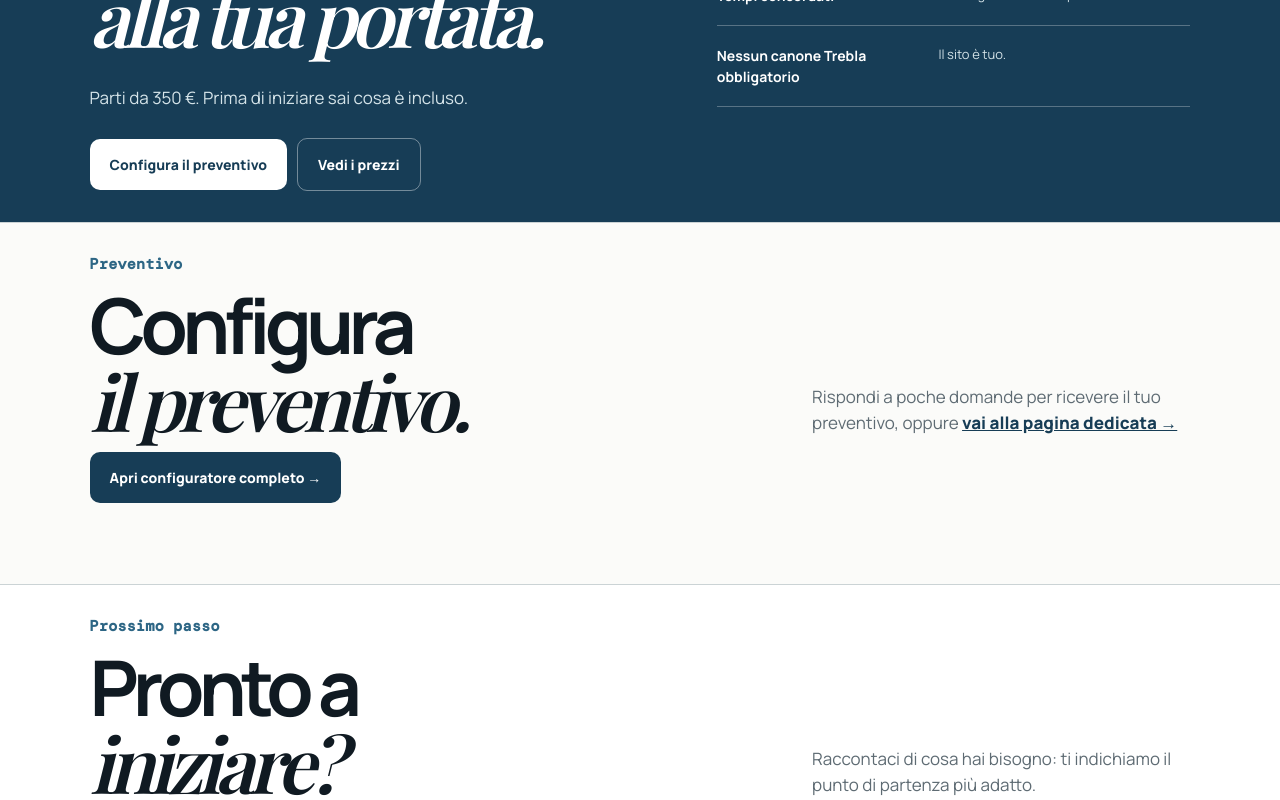
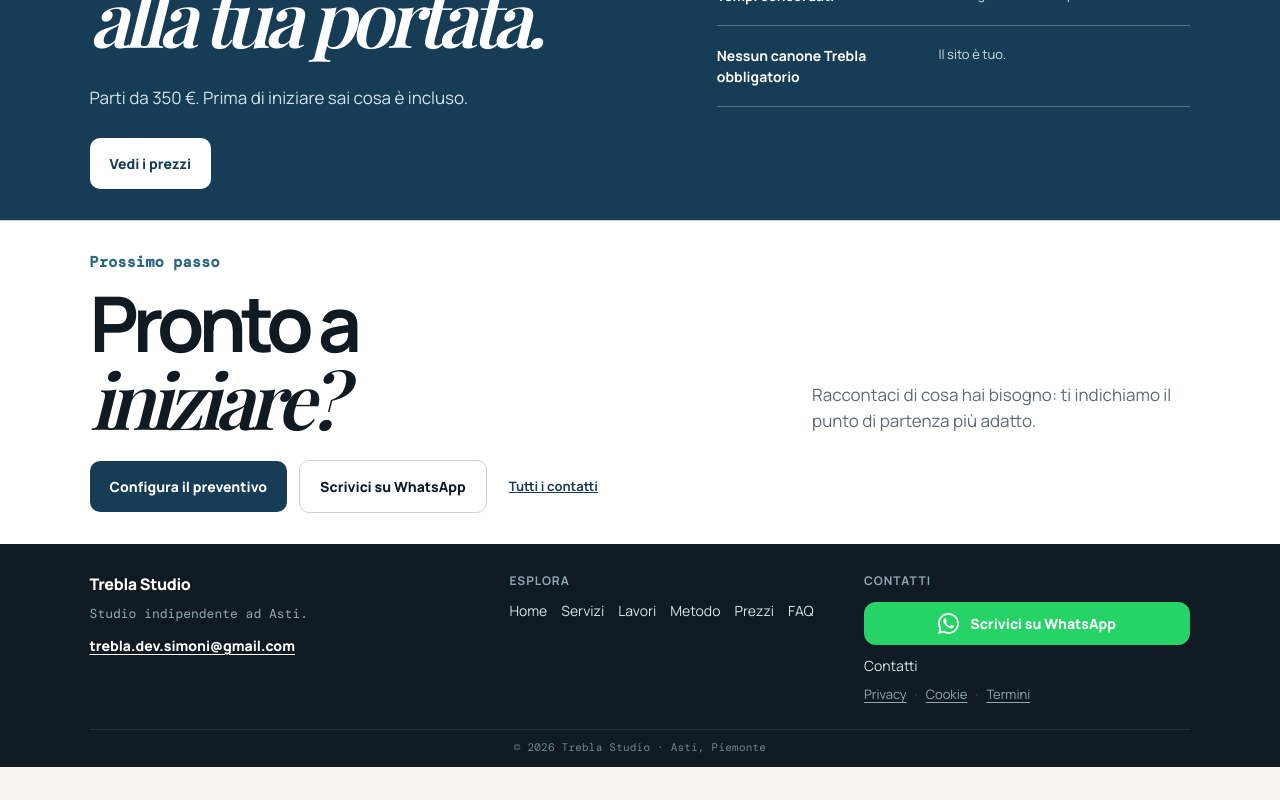
Before and after one commit to TREBLADEV72800/TreblaStudio, a React (Vite) app: page / in a window 1280 px wide. Shown: the part 1900-2700 px from the top of the page. After the commit the page ends 2667 px from the top, so only its background shows below. Built offline with nearby package versions, Linux system fonts and the light colour scheme; a web font is replaced by a local one.

Commit message:
fix: footer rimossi 'Contatti, su appuntamento' e 'Siti web per piccole attività in Piemonte', home ridotta a 2 configuratore (hero + finale), rimosso teaser preventivo-home e bottone prezzo duplicato

```diff
--- a/src/main.jsx
+++ b/src/main.jsx
@@ -452,7 +452,7 @@ function Footer() {
       <div style={{ display: 'grid', gridTemplateColumns: '1.2fr 1fr 1fr', gap: '28px', width: '100%', maxWidth: '1200px', textAlign: 'left' }}>
         <div>
           <strong className="footer-brand">Trebla Studio</strong>
-          <p style={{ marginTop: '8px', lineHeight: '1.6' }}>Studio indipendente ad Asti.<br />Siti web per piccole attività in Piemonte.</p>
+          <p style={{ marginTop: '8px', lineHeight: '1.6' }}>Studio indipendente ad Asti.</p>
           <a href={`mailto:${email}`} style={{ display: 'inline-block', marginTop: '10px', color: '#fff', fontWeight: 800, fontSize: '14px', textDecoration: 'underline', textUnderlineOffset: '3px' }}>{email}</a>
         </div>
         <nav aria-label="Navigazione footer" style={{ display: 'flex', flexDirection: 'column', gap: '8px' }}>
@@ -469,7 +469,7 @@ function Footer() {
         <div style={{ display: 'flex', flexDirection: 'column', gap: '10px' }}>
           <strong style={{ fontSize: '12px', letterSpacing: '0.08em', textTransform: 'uppercase', color: '#8ea8b3', marginBottom: '2px' }}>Contatti</strong>
           <a className="footer-whatsapp" href={`https://wa.me/${whatsapp}`} aria-label="Scrivici su WhatsApp, preferito" style={{ padding: '11px 16px', fontSize: '14px', justifyContent: 'center', width: '100%' }}><WhatsAppIcon /> Scrivici su WhatsApp</a>
-          <Link to="/contatti" style={{ color: '#d8e3e7', fontSize: '14px' }}>Contatti, su appuntamento</Link>
+          <Link to="/contatti" style={{ color: '#d8e3e7', fontSize: '14px' }}>Contatti</Link>
           <div style={{ display: 'flex', flexWrap: 'wrap', alignItems: 'center', gap: '8px', marginTop: '2px', fontSize: '13px', lineHeight: '1' }}>
             <Link to="/privacy" style={{ color: '#8ea8b3', textDecoration: 'underline', textUnderlineOffset: '3px' }}>Privacy</Link>
             <span style={{ color: '#4a6573' }}>·</span>
@@ -570,8 +570,7 @@ function HomePage() {
           <div>
             <h2>Una proposta<br /><em>alla tua portata.</em></h2>
             <p>Parti da 350 €. Prima di iniziare sai cosa è incluso.</p>
-            <Link className="button button-light" to="/preventivo">Configura il preventivo</Link>
-            <Link className="button button-quiet" to="/prezzi" style={{ marginLeft: '10px', background: 'transparent', color: '#fff', borderColor: 'rgba(255,255,255,0.4)' }}>Vedi i prezzi</Link>
+            <Link className="button button-light" to="/prezzi">Vedi i prezzi</Link>
           </div>
           <ul>
             <li><b>Prezzo chiaro</b><span>Con dettaglio di cosa è incluso.</span></li>
@@ -579,15 +578,6 @@ function HomePage() {
             <li><b>Nessun canone Trebla obbligatorio</b><span>Il sito è tuo.</span></li>
           </ul>
         </div>
-      </section>
-
-      <section id="preventivo-home" className="section quote-section" style={{ background: '#fbfbf9', borderTop: '1px solid var(--line)' }}>
-        <p className="section-label">Preventivo</p>
-        <div className="section-intro">
-          <h2>Configura<br /><em>il preventivo.</em></h2>
-          <p>Rispondi a poche domande per ricevere il tuo preventivo, oppure <a href="/preventivo" style={{ color: 'var(--blue)', fontWeight: 800, textDecoration: 'underline' }}>vai alla pagina dedicata →</a></p>
-        </div>
-        <p style={{ marginTop: '12px', fontSize: '13px' }}><a href="/preventivo" className="button button-main" style={{ display: 'inline-flex' }}>Apri configuratore completo →</a></p>
       </section>
 
       <section className="section" style={{ background: '#fff', borderTop: '1px solid var(--line)' }}>
```
